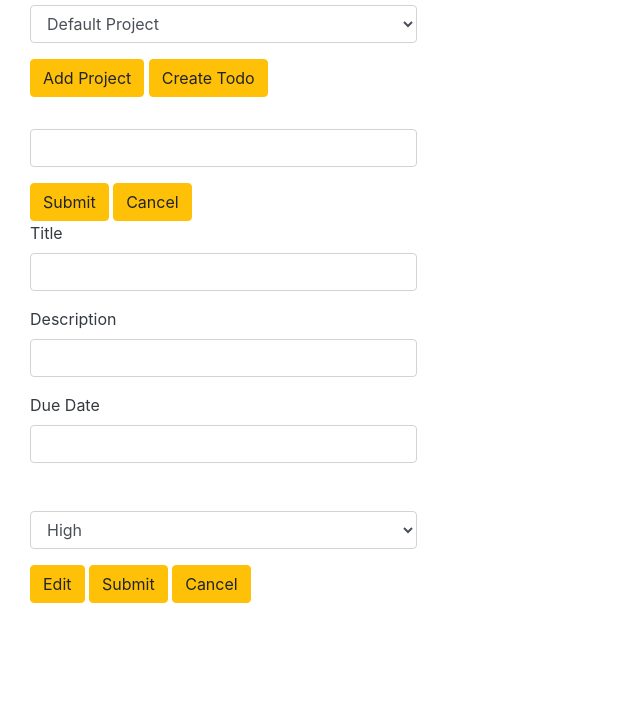
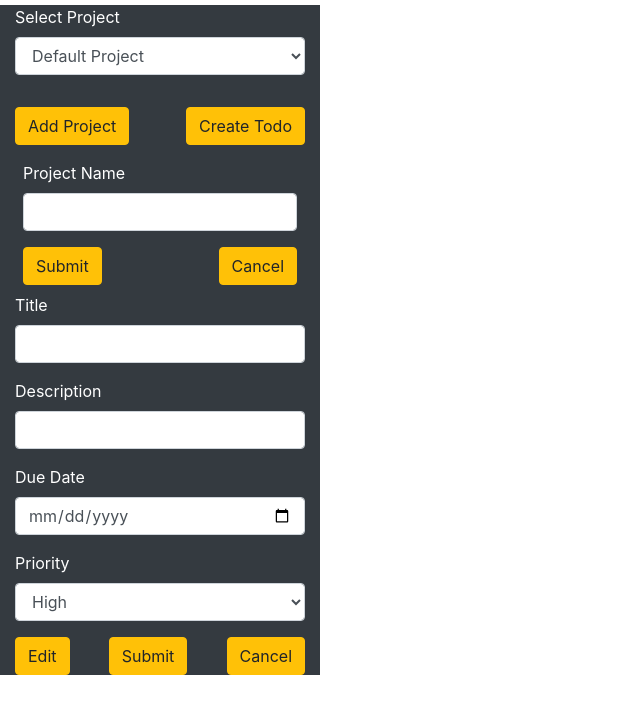
Before and after one commit to dibdas/todo_app, a website built with webpack: page dist/index.html in a window 1280 px wide. Shown: the part 83-800 px from the top of the page, without its empty margins (0-640 px from the left). Built offline with nearby package versions, Linux system fonts and the light colour scheme.

Commit message:
Add bootstrap classes

```diff
--- a/dist/index.html
+++ b/dist/index.html
@@ -10,55 +10,52 @@
     <title>Todo App</title>
 </head>
 
-<body>
+<body class="container-fluid p-0 m-0">
     <header class="">
-        <h1 class="text-white">TODO APP</h1>
-
+        <h1 class="p-3 text-dark">TODO APP</h1>
     </header>
     <main>
-        <div class="container-fluid">
-            <div class="col-lg-4">
+        <div class="container-fluid d-flex row p-0 m-0 main">
+            <div class="col-lg-3 col-md-4 col-sm-12 nav-links bg-dark">
                 <nav>
-                    <div class="form-group">
-                        <label>Select Project </label>
-                        <select class="form-control" id="mySelectProject">
-                            <option value="Default Project" id="defaultProject">Default Project</option>
+                    <div class="form-group pb-3">
+                        <label for="mySelectProject" class="text-white">Select Project </label>
+                        <select id="mySelectProject" class="form-control" onchange="myFunction()">
+                            <option id="defaultProject" value="Default Project">Default Project</option>
                         </select>
-
                     </div>
-                    <div>
+                    <div class="d-flex justify-content-between">
                         <button id="addProjectBtn" class="btn btn-warning" type="button">Add Project</button>
                         <button id="toDoBtn" class="btn btn-warning" type="button">Create Todo</button>
                     </div>
+                </nav>
 
-                </nav>
+                <!-- Create Project Form -->
                 <div id="errorMsgs"></div>
-                <form id="myProjectForm">
+                <form id="myProjectForm" class="p-2 mt-2">
                     <div class="form-group">
-                        <label for="projectName" class="text-white">Project</label>
+                        <label for="projectName" class="text-white">Project Name</label>
                         <input type="text" id="projectName" class="form-control">
                     </div>
-                    <div class="submit-cancel">
+                    <div class="d-flex justify-content-between">
                         <button type="submit" id="createProject" class="btn btn-warning">Submit</button>
-                        <button type="cancel" id="cancelProject" class="btn btn-warning">Cancel</button>
+                        <button type="submit" id="cancelProject" class="btn btn-warning">Cancel</button>
                     </div>
+                </form>
 
-                </form>
+                <!-- Create To-Do List -->
                 <form id="myTodoForm">
                     <div class="form-group">
-                        <label for="todoTitle" class="text-dark">Title</label>
+                        <label for="todoTitle" class="text-white">Title</label>
                         <input type="text" id="todoTitle" class="form-control">
-
                     </div>
                     <div class="form-group">
-                        <label for="todoDescription" class="text-dark">Description</label>
+                        <label for="todoDescription" class="text-white">Description</label>
                         <input type="text" id="todoDescription" class="form-control">
-
                     </div>
                     <div class="form-group">
-                        <label for="todoDuedate" class="text-dark">Due Date</label>
-                        <input type="text" id="todoDuedate" class="form-control">
-
+                        <label for="todoDuedate" class="text-white">Due Date</label>
+                        <input type="date" id="todoDueDate" class="form-control">
                     </div>
                     <div class="form-group">
                         <label for="todoPriority" class="text-white">Priority</label>
@@ -67,27 +64,19 @@
                             <option value="Meduim">Medium</option>
                             <option value="Low">Low</option>
                         </select>
-
                     </div>
-                    <div>
+                    <div class="d-flex justify-content-between">
                         <button type="submit" id="editTodo" class="btn btn-warning">Edit</button>
                         <button type="submit" id="submitTodo" class="btn btn-warning">Submit</button>
                         <button type="submit" id="cancelTodo" class="btn btn-warning">Cancel</button>
                     </div>
-
-
                 </form>
             </div>
-            <div class="col-lg-8" id="content">
-
+            <div class="col-lg-9 col-md-8 col-sm-12" id="content">
             </div>
-
-
         </div>
     </main>
-
-    <script src="main.js"></script>
-
+    <script src="./main.js"></script>
 </body>
 
 </html>
```
